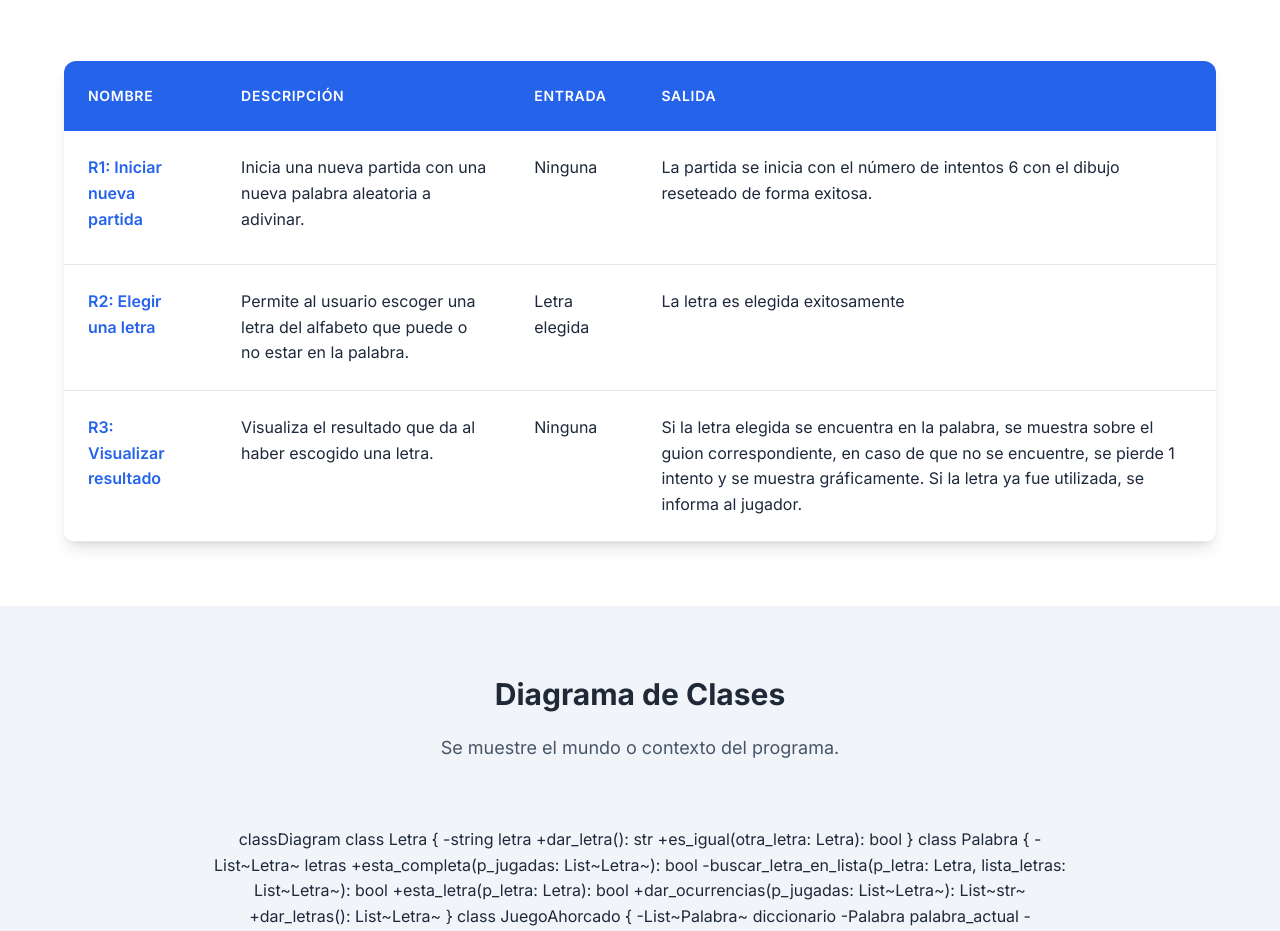
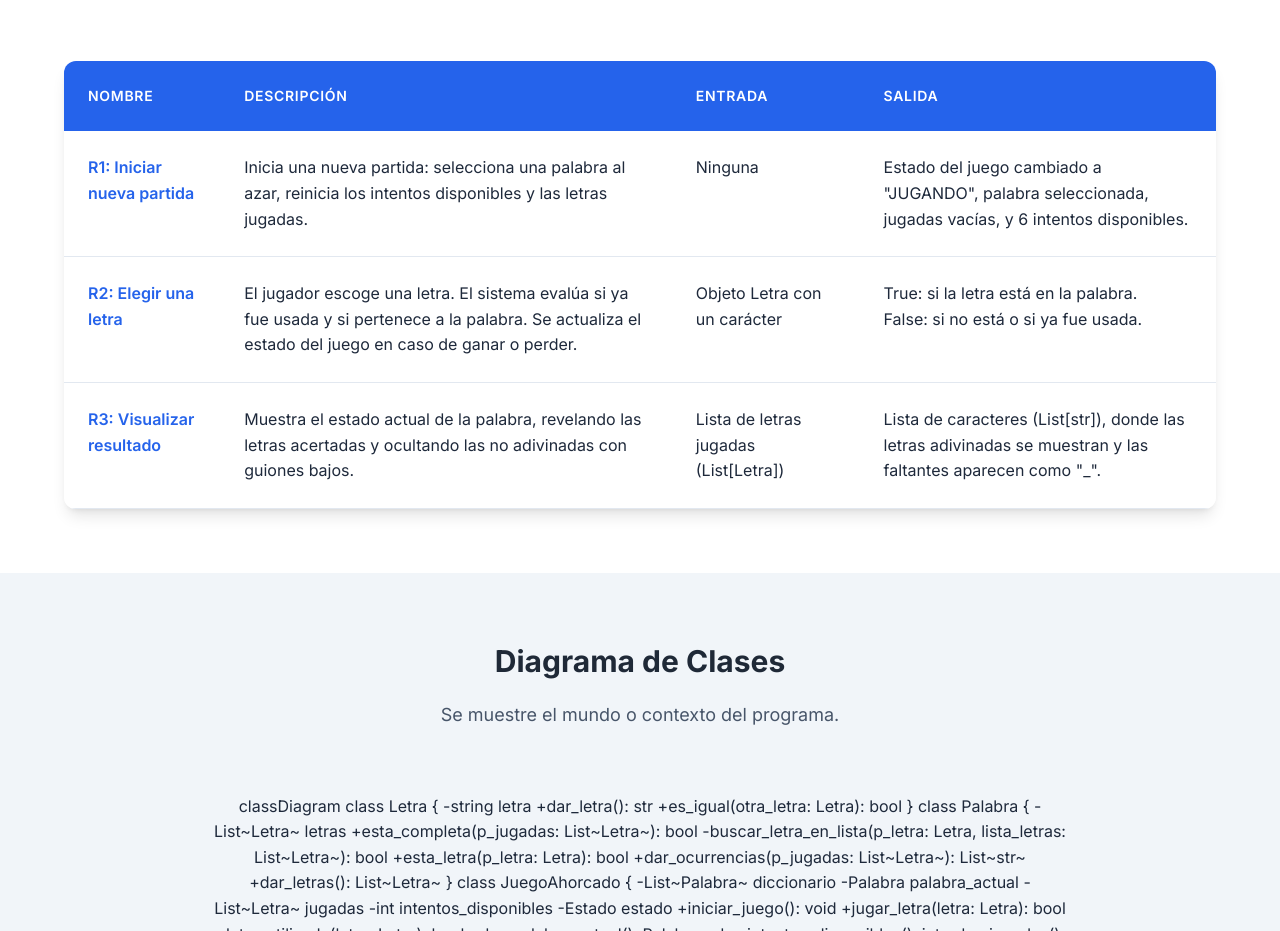
Before and after one commit to NicoalsD/AhorcadoJuegoPage, a plain HTML site: page index.html in a window 1280 px wide. Shown: the part 2246-3177 px from the top of the page. Drawn offline with Linux system fonts and the light colour scheme.

Commit message:
Req funcionales

```diff
--- a/index.html
+++ b/index.html
@@ -191,25 +191,28 @@ else:
                             <td>
                                 <span class="req-name">R1: Iniciar nueva partida</span>
                             </td>
-                            <td>Inicia una nueva partida con una nueva palabra aleatoria a adivinar.</td>
+                            <td> Inicia una nueva partida: selecciona una palabra al azar, reinicia los intentos disponibles y las letras jugadas.</td>
                             <td>Ninguna</td>
-                            <td>La partida se inicia con el número de intentos 6 con el dibujo reseteado de forma exitosa.</td>
+                            <td>Estado del juego cambiado a "JUGANDO", palabra seleccionada, jugadas vacías, y 6 intentos disponibles.</td>
                         </tr>
                         <tr>
                             <td>
                                 <span class="req-name">R2: Elegir una letra</span>
                             </td>
-                            <td>Permite al usuario escoger una letra del alfabeto que puede o no estar en la palabra.</td>
-                            <td>Letra elegida</td>
-                            <td>La letra es elegida exitosamente</td>
+                            <td>El jugador escoge una letra. El sistema evalúa si ya fue usada y si pertenece a la palabra. Se actualiza el estado del juego en caso de ganar o perder.</td>
+                            <td>Objeto Letra con un carácter</td>
+                            <td> <ul>
+                                <li>True: si la letra está en la palabra.</li>
+                                <li>False: si no está o si ya fue usada.</li>
+                            </ul></td>
                         </tr>
                         <tr>
                             <td>
                                 <span class="req-name">R3: Visualizar resultado</span>
                             </td>
-                            <td>Visualiza el resultado que da al haber escogido una letra.</td>
-                            <td>Ninguna</td>
-                            <td>Si la letra elegida se encuentra en la palabra, se muestra sobre el guion correspondiente, en caso de que no se encuentre, se pierde 1 intento y se muestra gráficamente. Si la letra ya fue utilizada, se informa al jugador. </td>
+                            <td>Muestra el estado actual de la palabra, revelando las letras acertadas y ocultando las no adivinadas con guiones bajos.</td>
+                            <td>Lista de letras jugadas (List[Letra])</td>
+                            <td>Lista de caracteres (List[str]), donde las letras adivinadas se muestran y las faltantes aparecen como "_". </td>
                         </tr>
                     </tbody>
                 </table>
```
